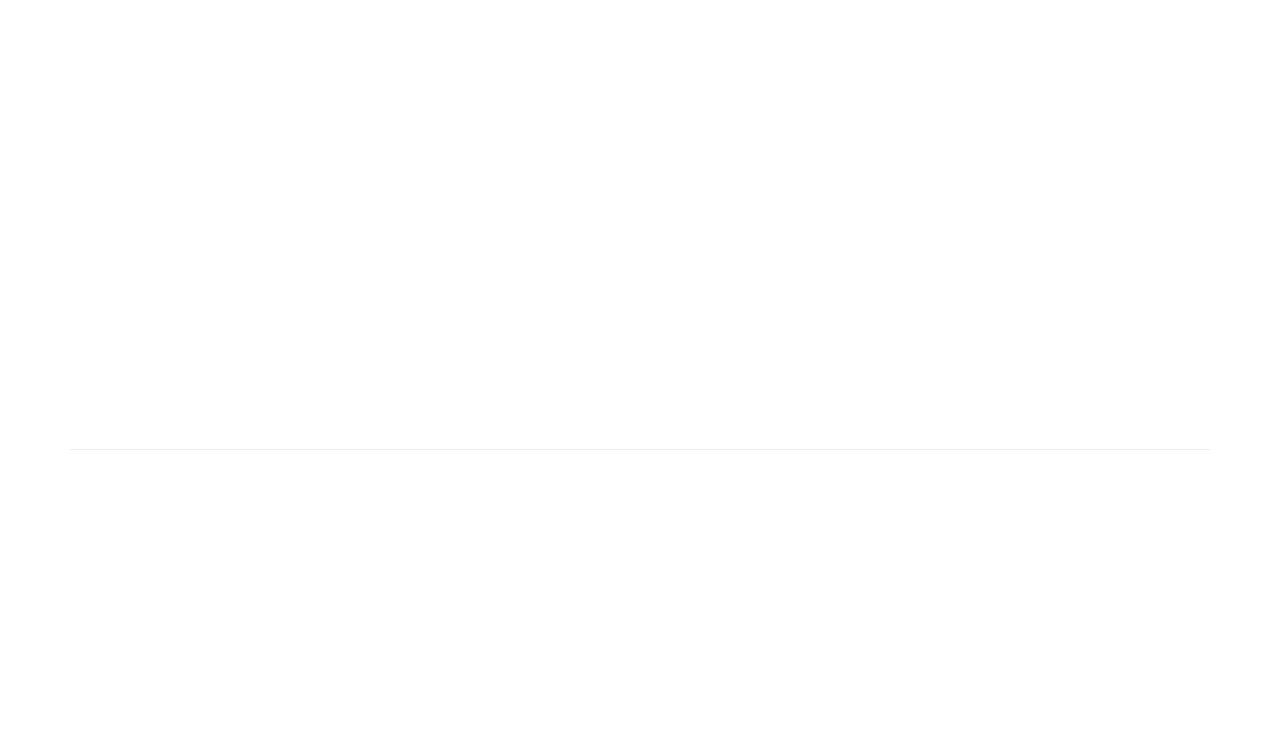
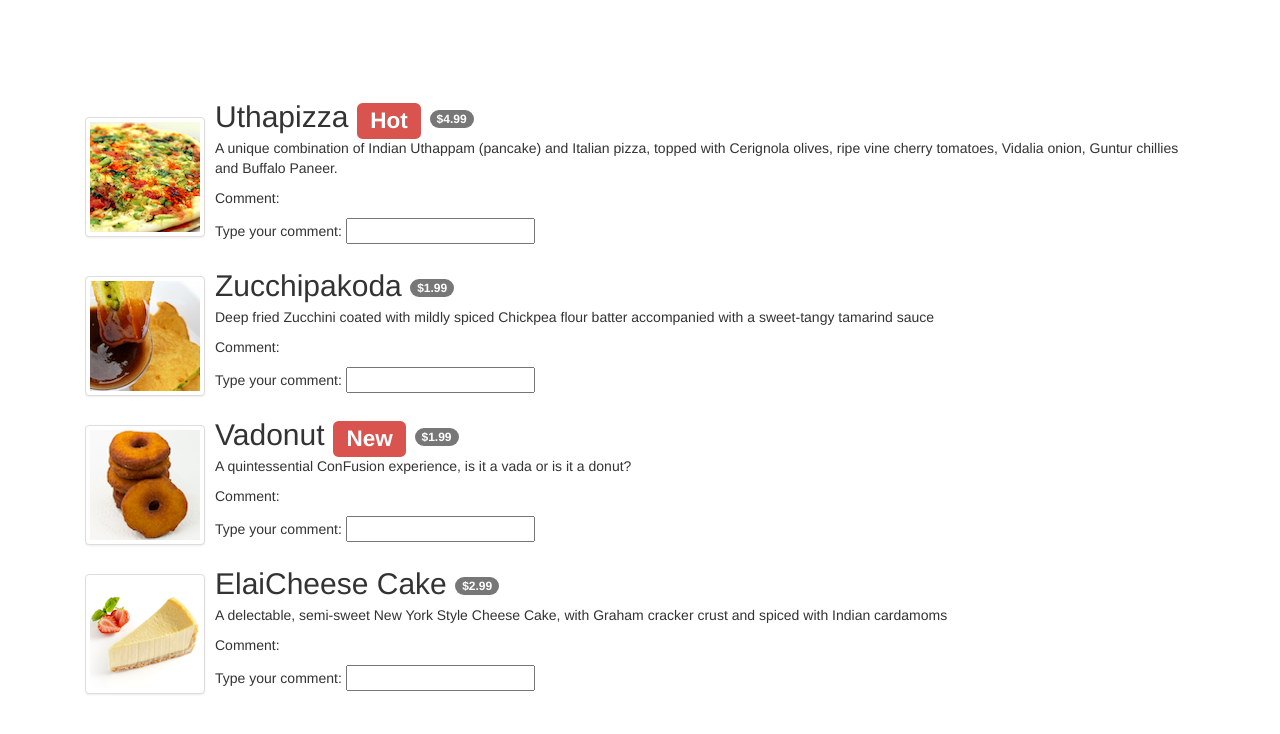
Before and after one commit to zhangshuwei/AngularJSconFusion, a website: page app/menu.html in a window 1280 px wide. Shown: the top 734 px of the page. Drawn offline with Linux system fonts and the light colour scheme.

Commit message:
user ng outil to creat a menu

```diff
--- a/app/menu.html
+++ b/app/menu.html
@@ -1,8 +1,8 @@
 <!DOCTYPE html>
-<html lang="en">
+<html lang="en" ng-app>
 
 <head>
-     <meta charset="utf-8">
+    <meta charset="utf-8">
     <meta http-equiv="X-UA-Compatible" content="IE=edge">
     <meta name="viewport" content="width=device-width, initial-scale=1">
     <!-- The above 3 meta tags *must* come first in the head; any other head
@@ -24,14 +24,73 @@
 </head>
 
 <body>
+    <div class="container">
+	    <div class="row row-content"
+                      ng-init="
+                         dishes=[
+                         {
+                           name:'Uthapizza',
+                           image: 'images/uthapizza.png',
+                           category: 'mains',
+                           label:'Hot',
+                           price:'4.99',
+                           description:'A unique combination of Indian Uthappam (pancake) and Italian pizza, topped with Cerignola olives, ripe vine cherry tomatoes, Vidalia onion, Guntur chillies and Buffalo Paneer.',
+                           comment: ''
+                        },
+				        {
+                           name:'Zucchipakoda',
+                           image: 'images/zucchipakoda.png',
+                           category: 'appetizer',
+                           label:'',
+                           price:'1.99',
+                           description:'Deep fried Zucchini coated with mildly spiced Chickpea flour batter accompanied with a sweet-tangy tamarind sauce',
+                           comment: ''
+                        },
+                        {
+                           name:'Vadonut',
+                           image: 'images/vadonut.png',
+                           category: 'appetizer',
+                           label:'New',
+                           price:'1.99',
+                           description:'A quintessential ConFusion experience, is it a vada or is it a donut?',
+                           comment: ''
+                        },
+                        {
+                           name:'ElaiCheese Cake',
+                           image: 'images/elaicheesecake.png',
+                           category: 'dessert',
+                           label:'',
+                           price:'2.99',
+                           description:'A delectable, semi-sweet New York Style Cheese Cake, with Graham cracker crust and spiced with Indian cardamoms',
+                           comment: ''
+                        }
+                        ]">
 
-    <div class="container">
-        <div class="row row-content">
-            <div class="col-xs-12">
-            </div>
-        </div>
-    </div>
+	<div class="col-xs-12">
+                <ul class="media-list">
+					<li class="media" ng-repeat="dish in dishes">
+                    <div class="media-left media-middle">
+                        <a href="#">
+                        <img class="media-object img-thumbnail"
+                         ng-src={{dish.image}} alt="Uthappizza">
+                        </a>
+                    </div>
+                    <div class="media-body">
+                        <h2 class="media-heading">{{dish.name}}
+                        <span class="label label-danger">{{dish.label}}</span>
+                        <span class="badge">{{dish.price | currency}}</span></h2>
+                        <p>{{dish.description}}</p>
+						<p>Comment: {{dish.comment}}</p>
+                        <p>Type your comment:
+                        <input type="text" ng-model="dish.comment"></p>
+                    </div>
+					</li>
+                </ul>
+     </div>
+     </div>
+	</div>
 
+ <script src="../bower_components/angular/angular.min.js"></script>
 </body>
 
 </html>
```
